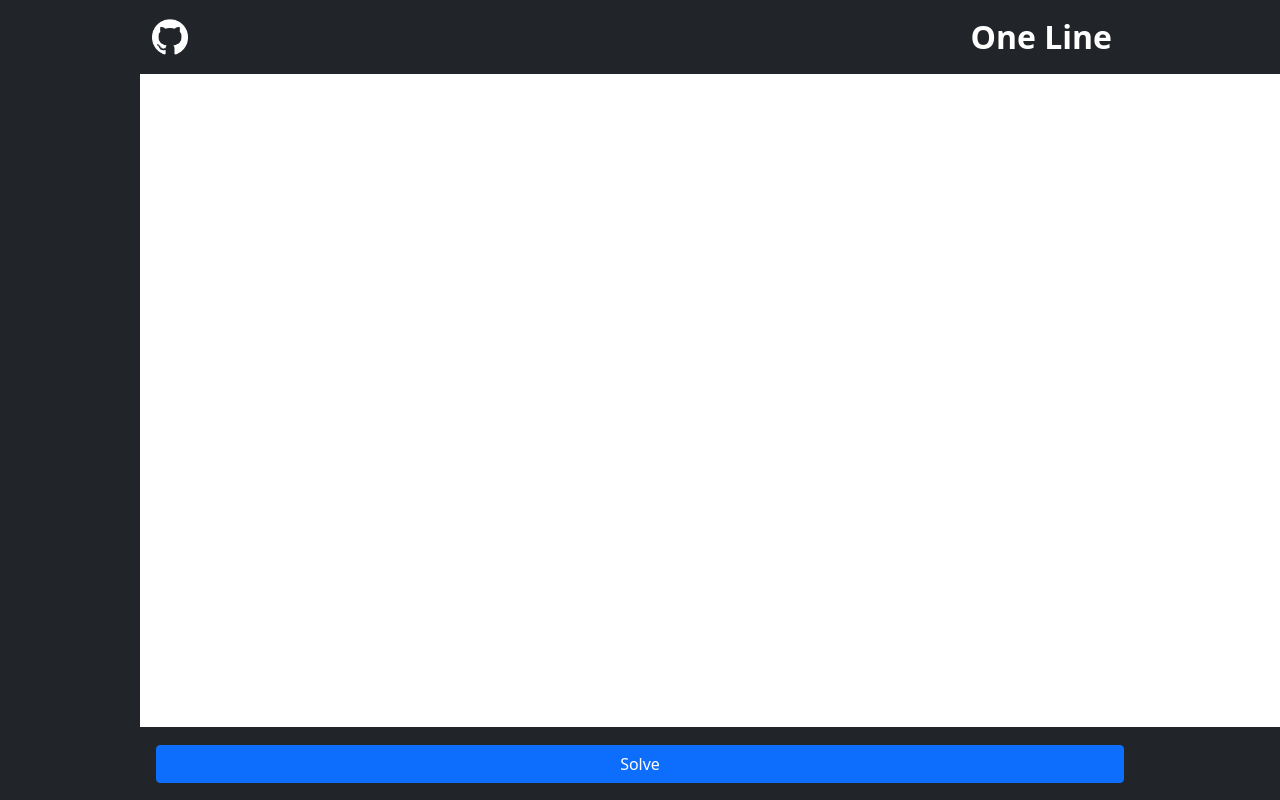
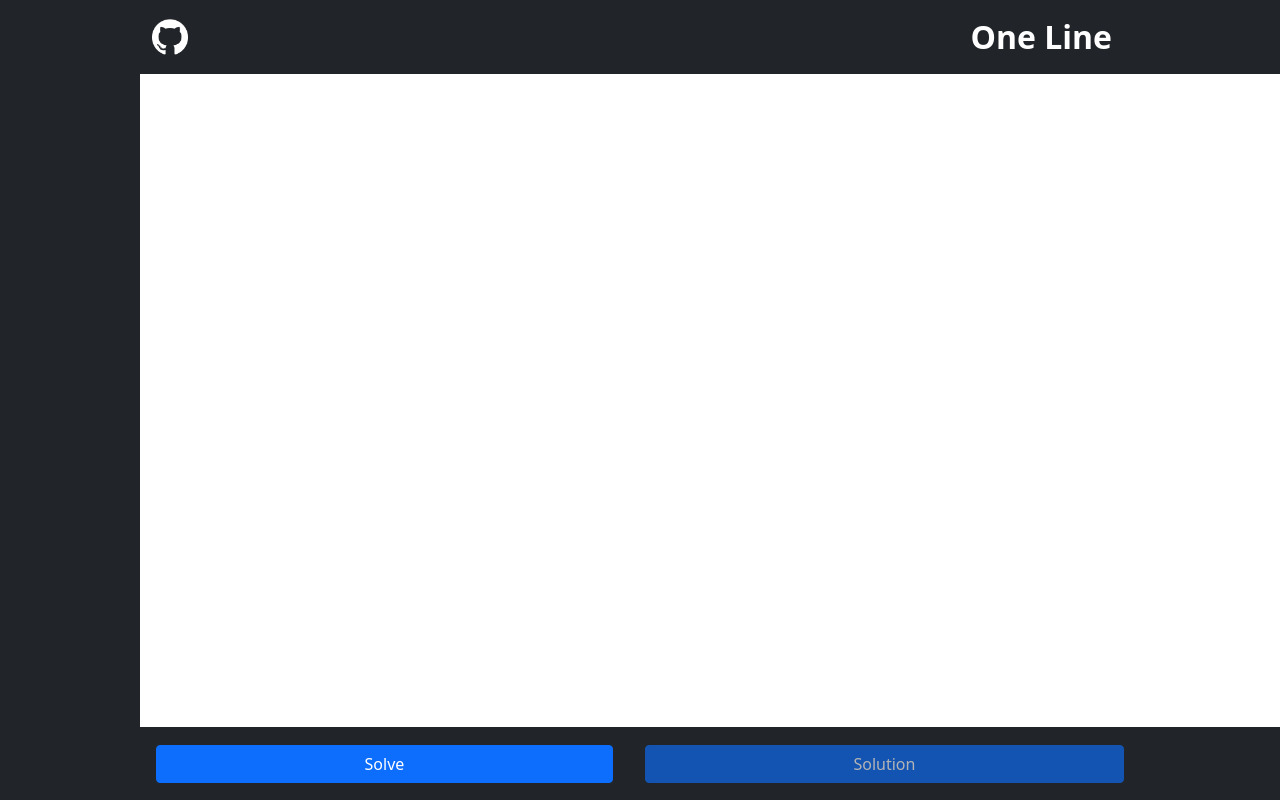
Before and after one commit to Chetan-Satpute/oneline, a React (Create React App) app: page / in a window 1280 px wide. Shown: the top 800 px of the page. Built offline with nearby package versions, Linux system fonts and the light colour scheme.

Commit message:
Made changes to deploy

```diff
--- a/package.json
+++ b/package.json
@@ -1,7 +1,7 @@
 {
     "homepage": "https://Chetan-Satpute.github.io/oneline",
     "name": "oneline",
-    "version": "0.1.0",
+    "version": "2.1.0",
     "private": true,
     "dependencies": {
         "@testing-library/jest-dom": "^4.2.4",
--- a/public/index.html
+++ b/public/index.html
@@ -7,37 +7,14 @@
     <meta name="theme-color" content="#000000" />
     <meta
       name="description"
-      content="Web app to automate oneline puzzle"
+      content="Web app that solves One Line Puzzle"
     />
     <link rel="apple-touch-icon" href="%PUBLIC_URL%/logo192.png" />
-    <!--
-      manifest.json provides metadata used when your web app is installed on a
-      user's mobile device or desktop. See https://developers.google.com/web/fundamentals/web-app-manifest/
-    -->
     <link rel="manifest" href="%PUBLIC_URL%/manifest.json" />
-    <!--
-      Notice the use of %PUBLIC_URL% in the tags above.
-      It will be replaced with the URL of the `public` folder during the build.
-      Only files inside the `public` folder can be referenced from the HTML.
-
-      Unlike "/favicon.ico" or "favicon.ico", "%PUBLIC_URL%/favicon.ico" will
-      work correctly both with client-side routing and a non-root public URL.
-      Learn how to configure a non-root public URL by running `npm run build`.
-    -->
     <title>OneLine</title>
   </head>
   <body>
     <noscript>You need to enable JavaScript to run this app.</noscript>
     <div id="root"></div>
-    <!--
-      This HTML file is a template.
-      If you open it directly in the browser, you will see an empty page.
-
-      You can add webfonts, meta tags, or analytics to this file.
-      The build step will place the bundled scripts into the <body> tag.
-
-      To begin the development, run `npm start` or `yarn start`.
-      To create a production bundle, use `npm run build` or `yarn build`.
-    -->
   </body>
 </html>
--- a/src/component/Control.jsx
+++ b/src/component/Control.jsx
@@ -15,6 +15,14 @@ class Control extends React.Component {
                     {this.props.play ? "Stop":"Solve"}
                 </button>
 
+                <button
+                    className={`btn btn-primary cbtn m-3`}
+                    onClick={() => {this.props.showSolution()}}
+                    type="button"
+                    disabled={!this.props.solution || this.props.disablectrl}>
+                    Solution
+                </button>
+
             </div>
         );
     }
--- a/src/component/Main.jsx
+++ b/src/component/Main.jsx
@@ -87,10 +87,7 @@ class Main extends React.Component {
     }
 
     updateSolution(solution) {
-
         this.setState({ solution: solution });
-
-        this.updatePlay(false);
     }
 
     showSolution() {
@@ -137,7 +134,8 @@ class Main extends React.Component {
                     updateStartNode={this.updateStartNode}
                     nodes={this.state.nodes}
                     segments={this.state.segments}
-                    updatePattern={this.updatePattern} />
+                    updatePattern={this.updatePattern}
+                    updateSolution={this.updateSolution} />
 
                 <Control
                     play={this.state.play}
--- a/src/component/Solve.jsx
+++ b/src/component/Solve.jsx
@@ -150,6 +150,7 @@ class Solve extends React.Component {
 
                 } else if (this.won()) {
 
+                    this.props.updatePlay(false);
                     this.props.updateSolution(this.solution);
                     this.solving = false;
                 } else {
--- a/src/component/js/helper.js
+++ b/src/component/js/helper.js
@@ -31,6 +31,8 @@ export function handleClick(event) {
     if (this.moved) {
         this.moved = false;
         return;
+    } else {
+        this.props.updateSolution(null);
     }
 
     if (this.props.play === false) {
```
Also changed, not shown: public/manifest.json.
